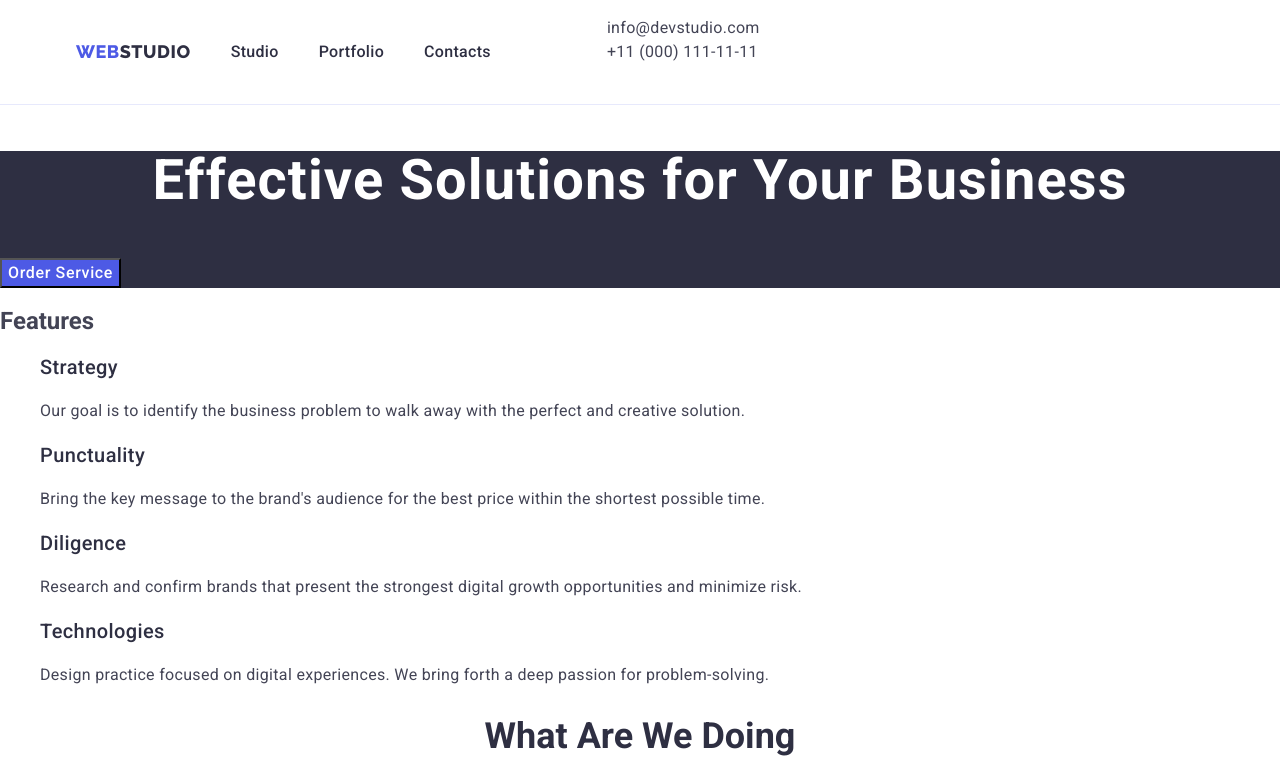
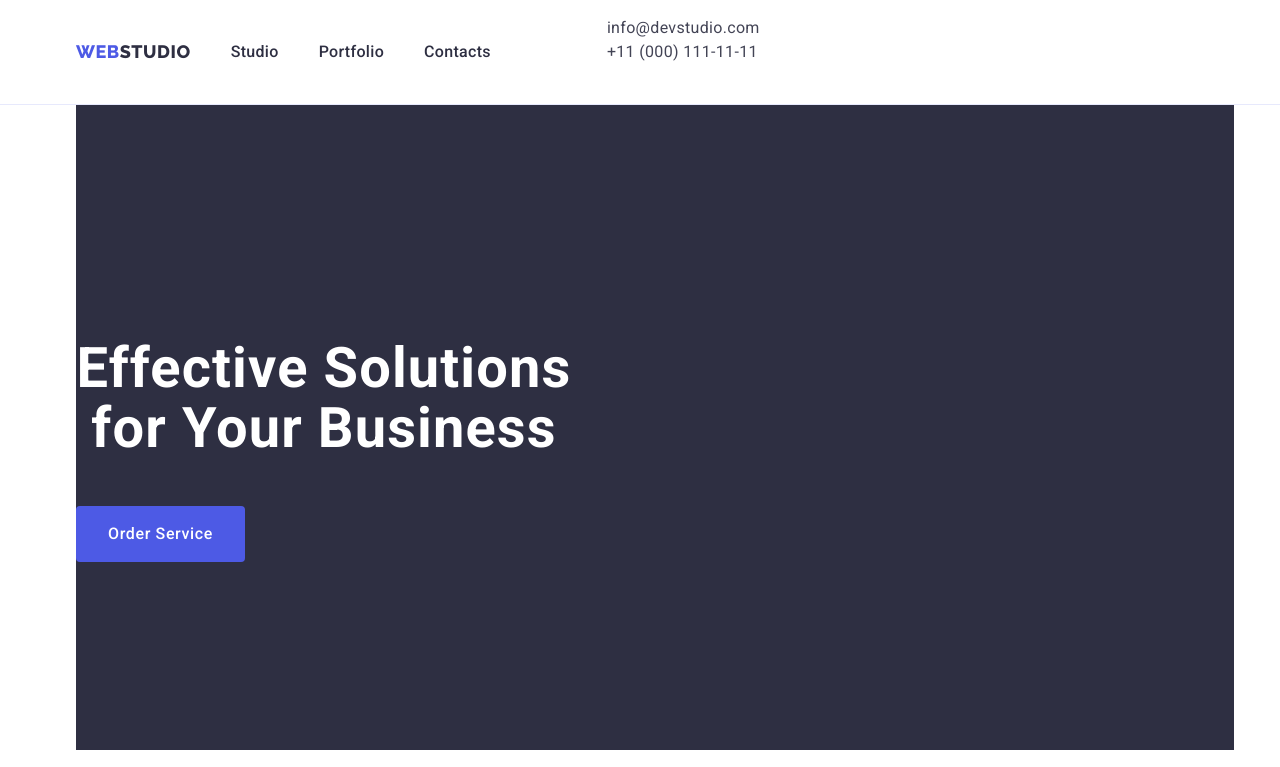
Before and after one commit to lukamatcha12/goit-markup-hw-03, a plain HTML site: page index.html in a window 1280 px wide. Shown: the top 767 px of the page. Drawn offline with nearby package versions, Linux system fonts and the light colour scheme.

Commit message:
firts section

```diff
--- a/css/styles.css
+++ b/css/styles.css
@@ -150,6 +150,7 @@ nav li a:first-child:focus {
 /******** firts section *********/
 .firts-section {
     background-color: #2e2f42;
+    padding: 188px 0;
 }
 
 .firts-header{
@@ -158,10 +159,17 @@ nav li a:first-child:focus {
     text-align: center;
     letter-spacing: 0.02em;
     color: #ffffff;
+    max-width: 496px;
 }
 
 .first-section-button {
     background-color:#4D5AE5;
+    display: block;
+    min-width: 169px;
+    height: 56px;
+    border: none;
+    background-color: var(--iris);
+    border-radius: 4px;
 }
 
 .first-section-button {
--- a/index.html
+++ b/index.html
@@ -43,12 +43,14 @@
         </div>
     </header>
     <main>
-        <section class="firts-section">
+        <div class="container">
+        <section class="firts-section container">
             <h1 class="firts-header">Effective Solutions for Your Business</h1>
             <button class="first-section-button" type="button">
                 Order Service
             </button>
         </section>
+        </div>
         <section class="second-section">
             <h2 class="second-header">Features</h2>
             <ul class="list">
@@ -81,6 +83,7 @@
                     </p>
                 </li>
             </ul>
+
         </section>
         <section class="third-section">
             <h2 class="third-header">What are we doing</h2>
```
